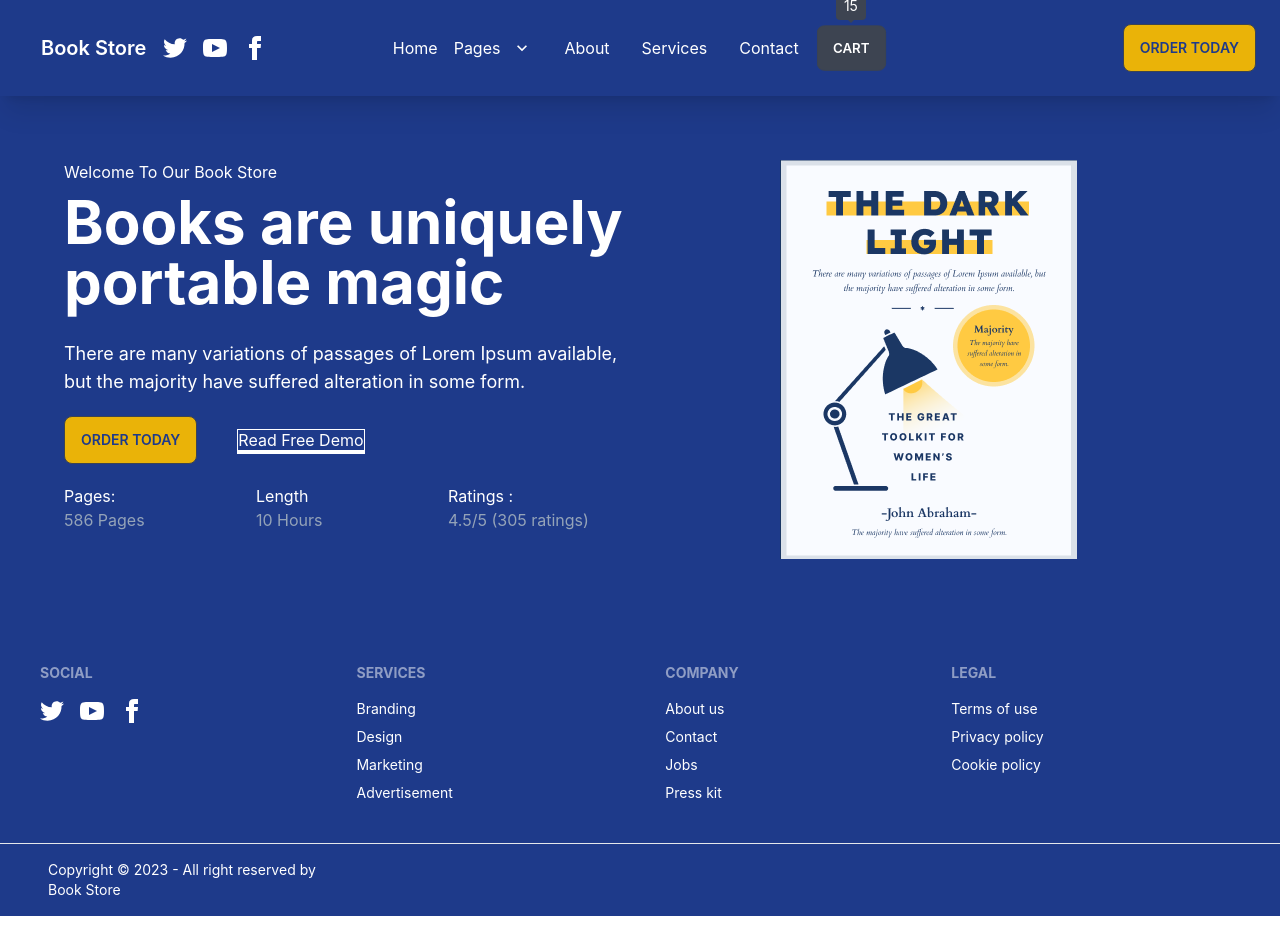
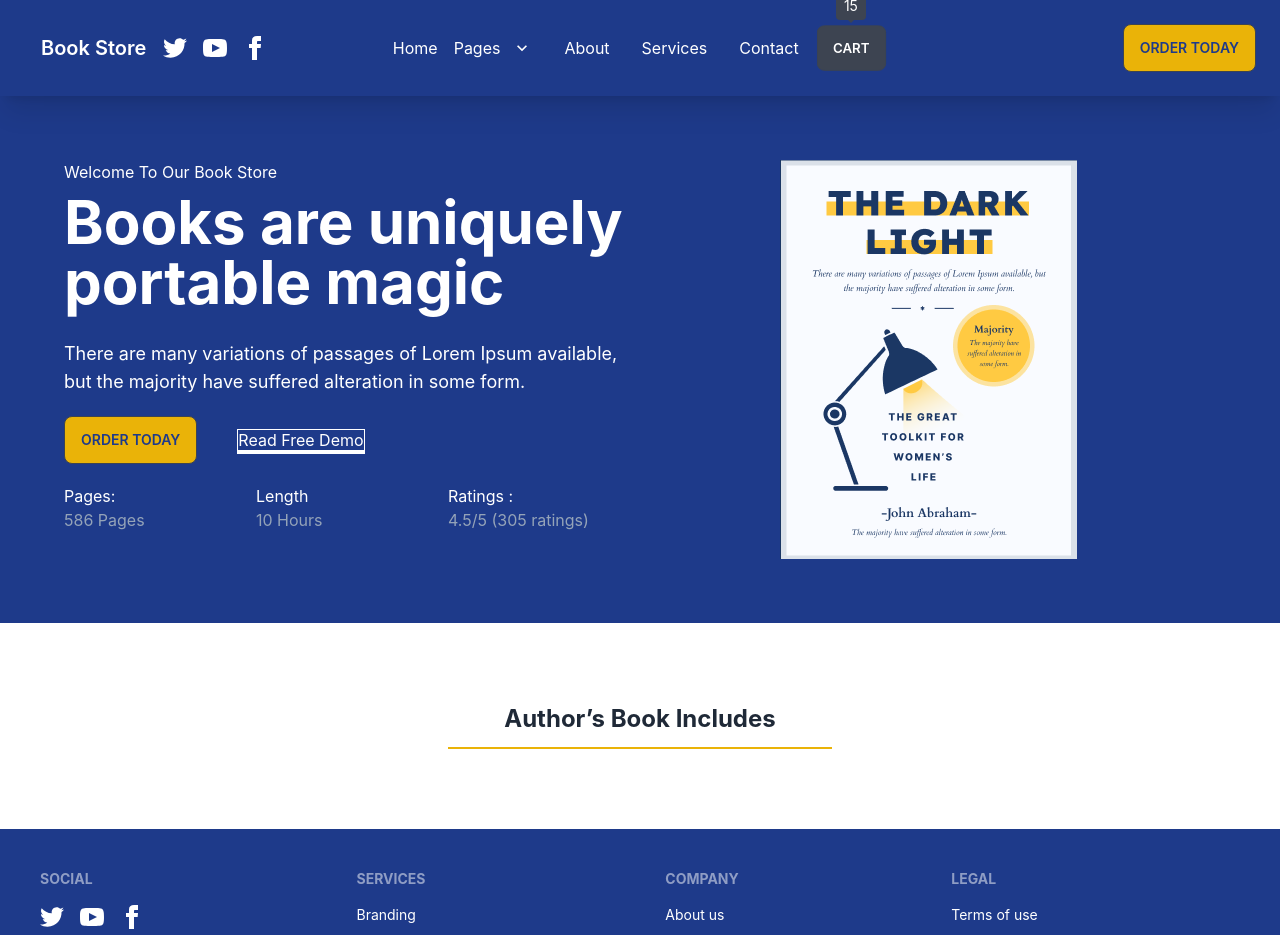
Before and after one commit to imashiqe/book-app, a React (Create React App) app: page / in a window 1280 px wide. Shown: the top 935 px of the page. Built offline with nearby package versions, Linux system fonts and the light colour scheme.

Commit message:
author book part

```diff
--- /dev/null
+++ b/src/component/Home/Book_include/Book_include.js
@@ -0,0 +1,15 @@
+import React from 'react';
+
+const Book_include = () => {
+    return (
+        <div className='my-20'>
+            <h2 className='text-center font-bold text-2xl border-b-2 w-96 mx-auto border-yellow-500 pb-3'>Author’s Book Includes</h2>
+
+            <div className='grid grid-cols-1 lg;grid-cols-2'>
+
+            </div>
+        </div>
+    );
+};
+
+export default Book_include;
--- a/src/component/Home/Home.js
+++ b/src/component/Home/Home.js
@@ -1,10 +1,12 @@
 import React from 'react';
 import Banner from './Banner/Banner';
+import Book_include from './Book_include/Book_include';
 
 const Home = () => {
     return (
         <div className=''>
             <Banner></Banner>
+            <Book_include></Book_include>
         </div>
     );
 };
--- a/src/shared/Footer/Footer.js
+++ b/src/shared/Footer/Footer.js
@@ -3,7 +3,7 @@ import React from 'react';
 const Footer = () => {
     return (
         <div className='bg-blue-900 text-white '>
-            <footer className="footer p-10 container">
+            <footer className="footer p-10 container ">
             <div>
     <span className="footer-title">Social</span>
     <div className="grid grid-flow-col gap-4">
@@ -34,10 +34,10 @@ const Footer = () => {
     <a className="link link-hover">Cookie policy</a>
   </div>
 </footer>
-<footer className="footer align-item-center px-12 py-4 border-t container   bg-blue-900 text-white">
-  <div className=" grid-flow-col ">
+<footer className="footer  px-12 py-4 border-t    bg-blue-900 text-white">
+  <div className=" text-center">
 
-    <p className=''>Copyright © 2023 - All right reserved by  <br/>Book Store </p>
+    <p >Copyright © 2023 - All right reserved by  <br/>Book Store </p>
   </div>
 
 </footer>
```
Also changed, not shown: src/assets/image/Details.png (added), src/assets/image/about_author.png (added).
